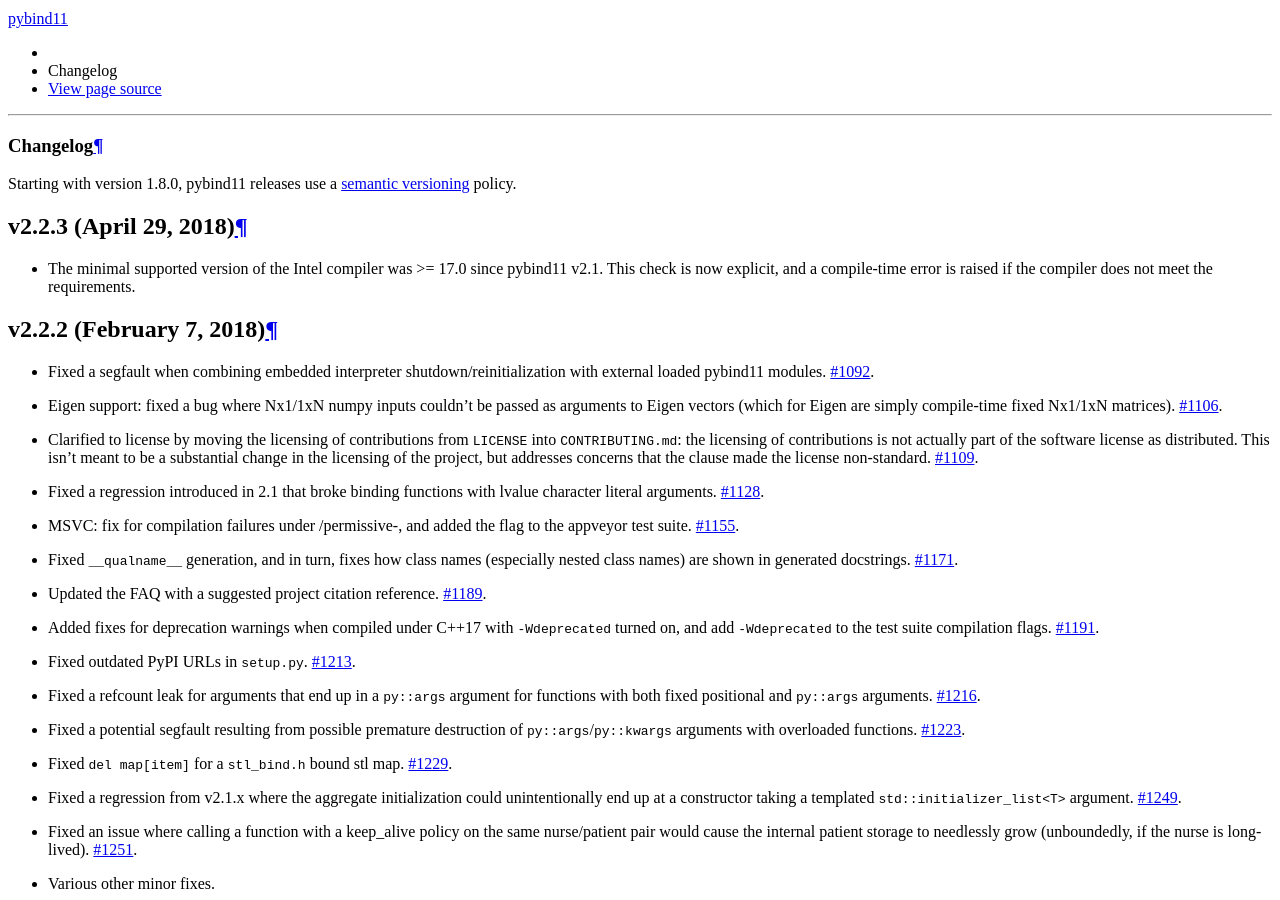
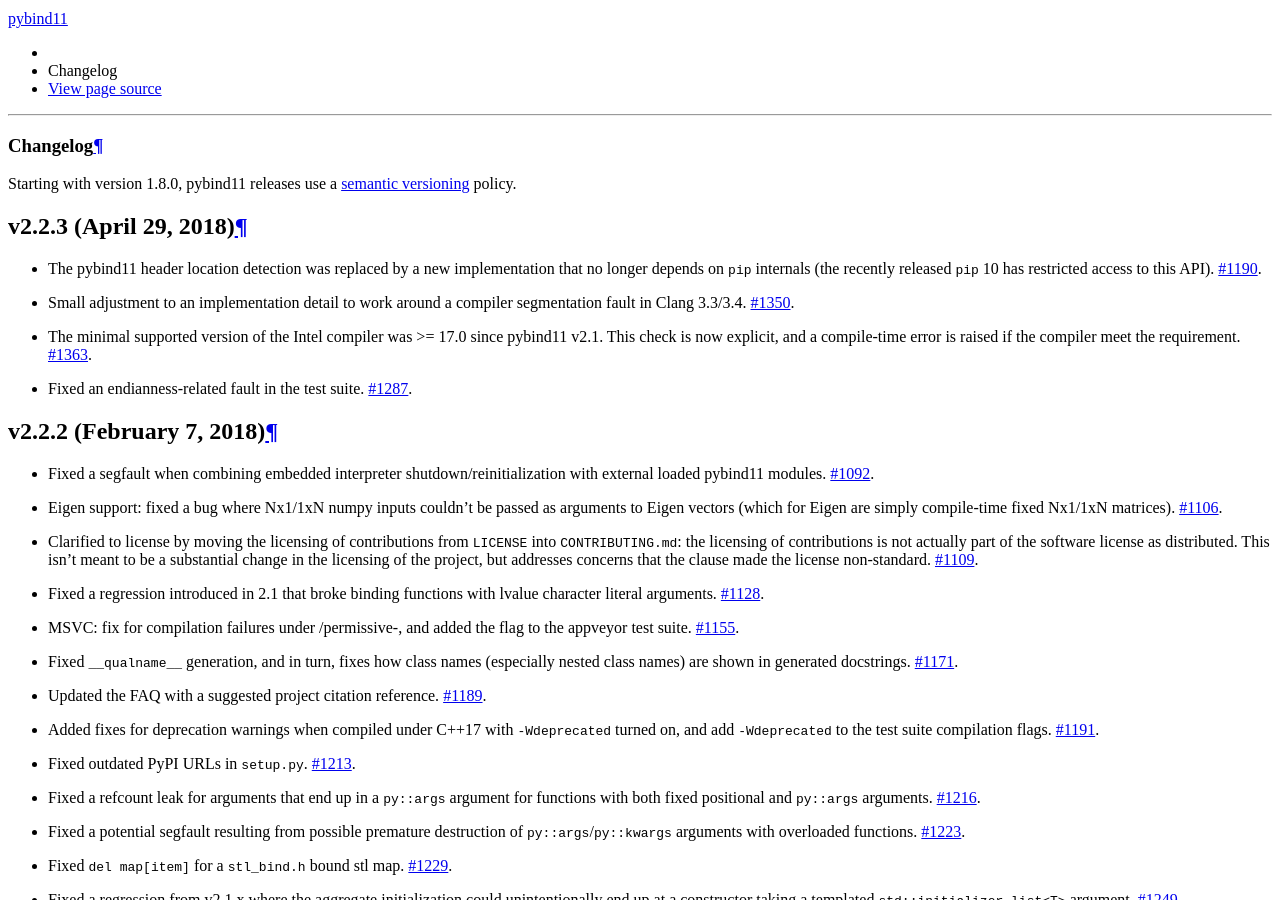
Before and after one commit to pybind/pybind11, a Sphinx documentation site: the page built from docs/changelog.rst, in a window 1280 px wide and 900 px high, scrolled down 903 px. Built offline with Sphinx 7.4.7 and the Read the Docs theme 2.0.0, drawn with Linux system fonts in a browser that asks for light colours.

Commit message:
changelog for v2.2.3

```diff
--- a/docs/changelog.rst
+++ b/docs/changelog.rst
@@ -9,9 +9,21 @@
 v2.2.3 (April 29, 2018)
 -----------------------------------------------------
 
+* The pybind11 header location detection was replaced by a new implementation
+  that no longer depends on ``pip`` internals (the recently released ``pip``
+  10 has restricted access to this API).
+  `#1190 <https://github.com/pybind/pybind11/pull/1190>`_.
+
+* Small adjustment to an implementation detail to work around a compiler segmentation fault in Clang 3.3/3.4.
+  `#1350 <https://github.com/pybind/pybind11/pull/1350>`_.
+
 * The minimal supported version of the Intel compiler was >= 17.0 since
   pybind11 v2.1. This check is now explicit, and a compile-time error is raised
-  if the compiler does not meet the requirements.
+  if the compiler meet the requirement.
+  `#1363 <https://github.com/pybind/pybind11/pull/1363>`_.
+
+* Fixed an endianness-related fault in the test suite.
+  `#1287 <https://github.com/pybind/pybind11/pull/1287>`_.
 
 v2.2.2 (February 7, 2018)
 -----------------------------------------------------
--- a/docs/conf.py
+++ b/docs/conf.py
@@ -63,7 +63,7 @@
 # The short X.Y version.
 version = '2.2'
 # The full version, including alpha/beta/rc tags.
-release = '2.2.2'
+release = '2.2.3'
 
 # The language for content autogenerated by Sphinx. Refer to documentation
 # for a list of supported languages.
--- a/pybind11/_version.py
+++ b/pybind11/_version.py
@@ -1,2 +1,2 @@
-version_info = (2, 2, 2)
+version_info = (2, 2, 3)
 __version__ = '.'.join(map(str, version_info))
```
Also changed, not shown: 1 other file.
